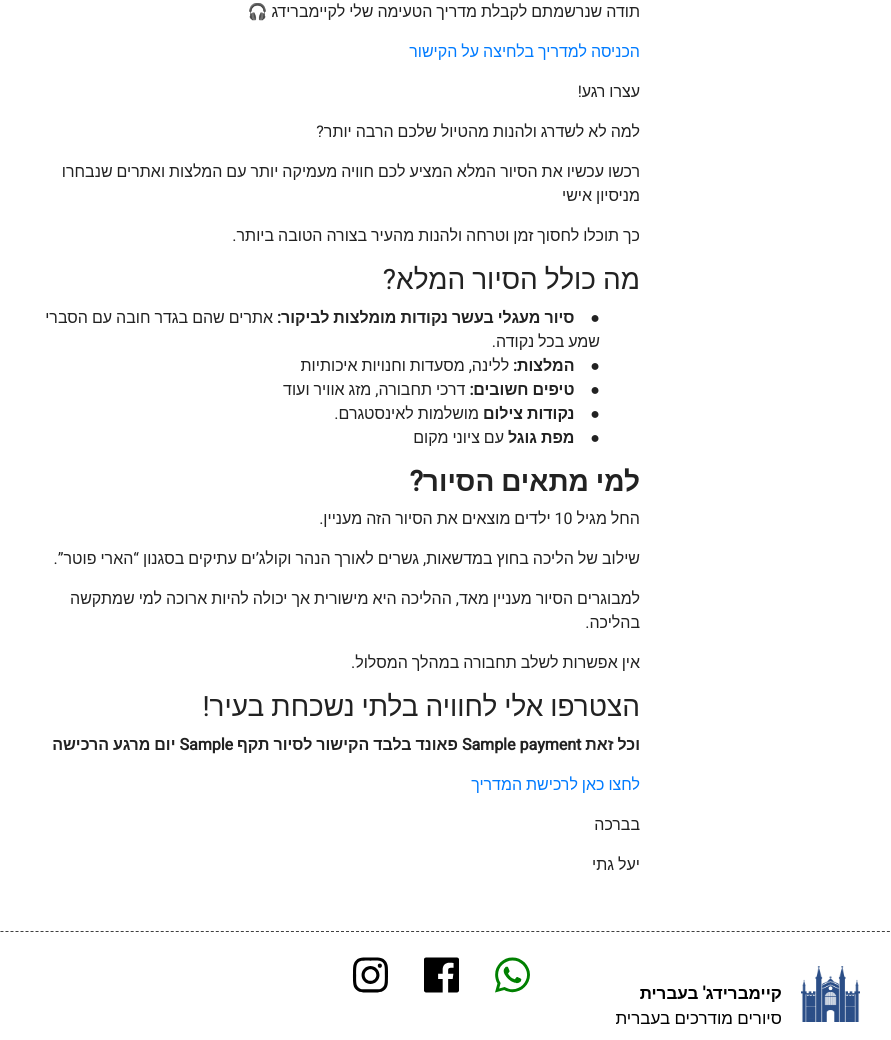
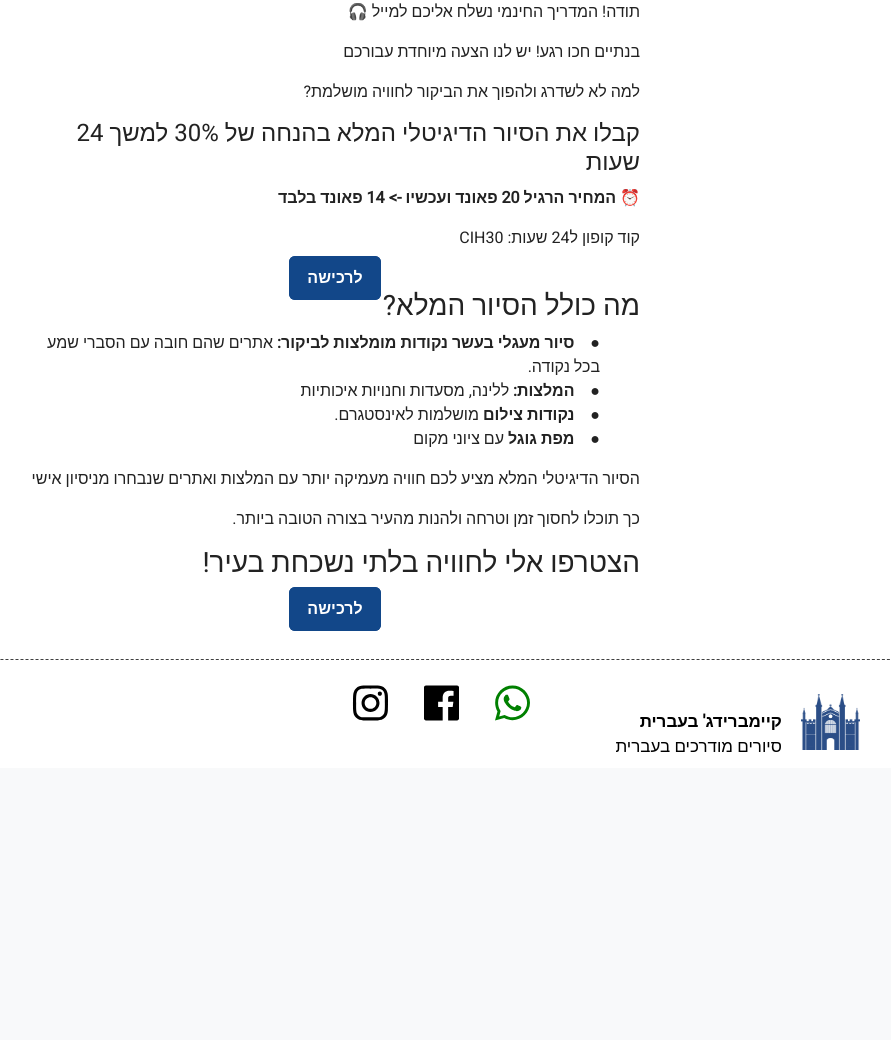
Before and after one commit to ngati77/tours, a Django app: template templates/tour/success_pdf_tour.html in a window 1280 px wide. Shown: the part 80-1120 px from the top of the page, without its empty margins (305-1196 px from the left). After the commit the page ends 832 px from the top, so only its background shows below. Run offline with Django 3.2, Linux system fonts and the light colour scheme; the template is opened without the code that fills it: most values are stand-ins (such as "Sample title", 1, 10 or a date in 2020); some libraries are stand-ins or nearby versions.

Commit message:
Updated the indtour free pages to be attractive to by the indtour tour and added support for copun

```diff
--- a/static/tour/style.css
+++ b/static/tour/style.css
@@ -193,7 +193,23 @@ html, body {
     margin-right: 0.1rem!important;
     margin-top: 0.2rem!important;
 }
+.btn-blue {
+    background-color: #124789; /* Bootstrap-like blue */
+    color: white;              /* White text */
+    border: 2px solid #124789;
+    padding: 0.5rem 1rem;
+    font-size: 1rem;
+    font-weight: bold;
+    border-radius: 6px;
+    cursor: pointer;
+    transition: all 0.3s ease; /* Smooth hover effect */
+  }
 
+  .btn-blue:hover {
+    background-color: white;   /* Turn white on hover */
+    color: #124789;            /* Switch text to blue */
+    border-color: #124789;
+  }
 .btn-runner1:hover,
 .btn-runner:hover {
 
--- a/templates/tour/indtour.html
+++ b/templates/tour/indtour.html
@@ -25,6 +25,7 @@
 
                 <table >
                 {{ form.as_p }}
+
                 </table>
                 <button type="submit" class="save btn btn-tour">לרכישה</button>
                 </form>
--- a/templates/tour/success_pdf_tour.html
+++ b/templates/tour/success_pdf_tour.html
@@ -1,4 +1,5 @@
 {% extends 'tour/base.html' %}
+
 {% load static %}
 
 
@@ -9,54 +10,45 @@
 
         <div class="col-md-6 ">
           <p>
-            תודה שנרשמתם לקבלת מדריך הטעימה שלי לקיימברידג 🎧
-          </p> <p>
-           <a href="{{link_free}}">הכניסה למדריך בלחיצה על הקישור</a>
-           </p>
+            תודה! המדריך החינמי נשלח אליכם למייל 🎧
+          </p>
+     <p>
+               בנתיים חכו רגע! יש לנו הצעה מיוחדת עבורכם
+              </p> <p>
+               למה לא לשדרג ולהפוך את הביקור לחוויה מושלמת?
+              </p> <h4>
+               קבלו את הסיור הדיגיטלי המלא בהנחה של 30% למשך 24 שעות
+              </h4>        <p><b>
 
-     <p>
-               עצרו רגע!
-              </p> <p>
-               למה לא לשדרג ולהנות מהטיול שלכם הרבה יותר?
-              </p> <p>
-               רכשו עכשיו את הסיור המלא
-               המציע לכם חוויה מעמיקה יותר עם המלצות ואתרים שנבחרו מניסיון אישי
-              </p> <p>
-               כך תוכלו לחסוך זמן וטרחה ולהנות מהעיר בצורה הטובה ביותר.
-             </p>
+                  &#x23F0; המחיר הרגיל 20 פאונד ועכשיו -> 14 פאונד בלבד
+</b></p> <p>
+קוד קופון ל24 שעות: CIH30
+</p> <p></p>
+<div style="text-align: center;">
+    <a href="{{link}}" target="_blank" class="btn-blue">לרכישה</a>
+  </div>
              <h3>      מה כולל הסיור המלא?</h3>
              <ul>
-                <li>&#9679;&nbsp;&nbsp;&nbsp;&nbsp;<b>סיור מעגלי בעשר נקודות מומלצות לביקור:</b> אתרים שהם בגדר חובה עם הסברי שמע בכל נקודה.</li>
+                <li>&#9679;&nbsp;&nbsp;&nbsp;&nbsp;<b>סיור מעגלי בעשר נקודות מומלצות לביקור:</b> אתרים שהם חובה עם הסברי שמע בכל נקודה.</li>
                 <li>&#9679;&nbsp;&nbsp;&nbsp;&nbsp;<b>המלצות:</b> ללינה, מסעדות וחנויות  איכותיות</li>
-                <li>&#9679;&nbsp;&nbsp;&nbsp;&nbsp;<b>טיפים חשובים:</b> דרכי תחבורה, מזג אוויר ועוד</li>
                 <li>&#9679;&nbsp;&nbsp;&nbsp;&nbsp;<b>נקודות צילום</b> מושלמות לאינסטגרם.</li>
                 <li>&#9679;&nbsp;&nbsp;&nbsp;&nbsp;<b>מפת גוגל</b> עם ציוני מקום</li>
+
+
              </ul>
-               <h3><b>למי מתאים הסיור?</b></h3>
-               <p>
-               החל מגיל 10 ילדים מוצאים את הסיור הזה מעניין.
-              </p> <p>
-               שילוב של הליכה בחוץ במדשאות, גשרים לאורך הנהר וקולג’ים עתיקים בסגנון “הארי פוטר”.
-             </p>
              <p>
-               למבוגרים הסיור מעניין מאד, ההליכה היא מישורית אך יכולה להיות ארוכה למי שמתקשה בהליכה.
-              </p> <p>
-               אין אפשרות לשלב תחבורה במהלך המסלול.
-             </p>
-
+             הסיור הדיגיטלי המלא מציע לכם חוויה מעמיקה יותר עם המלצות ואתרים שנבחרו מניסיון אישי
+            </p> <p>
+             כך תוכלו לחסוך זמן וטרחה ולהנות מהעיר בצורה הטובה ביותר.
+            </p>
                 <h3>
                הצטרפו אלי לחוויה בלתי נשכחת בעיר!
                 </h3>
-                <p><b>
-                    וכל זאת {{payment}} פאונד בלבד
-               הקישור לסיור תקף {{last_day}} יום מרגע הרכישה
-               </b></p>
-         <p>
-            <a href="{{link}}">לחצו כאן לרכישת המדריך</a>
-             </p>
-               <p>בברכה</p>
-              <p>יעל גתי</p>
+                 <p></p>
+                 <div style="text-align: center;">
+                    <a href="{{link}}" target="_blank" class="btn-blue">לרכישה</a>
 
+                  </div>
         </div>
     </div>
 </div>
```
Also changed, not shown: forms.py (+7 -3 lines), templates/emails/email_pdf_user.html (+46 -27 lines), views.py (+23 -7 lines).
